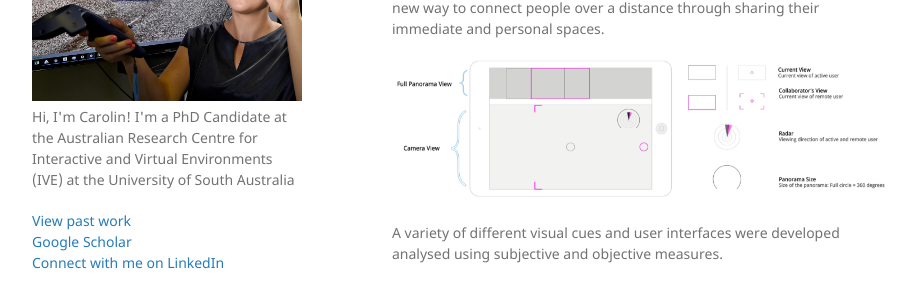
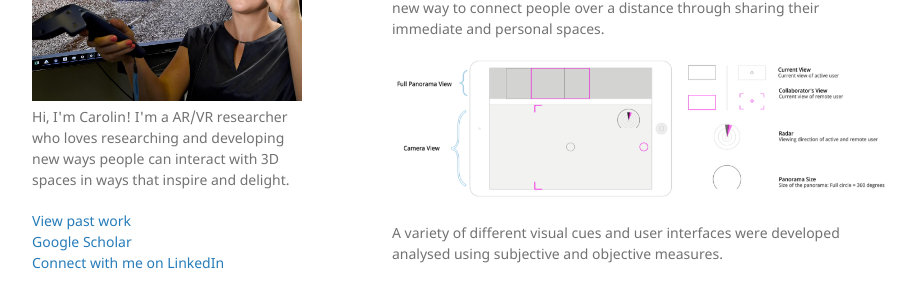
Before and after one commit to kiwicarolin/kiwicarolin.github.io, a Jekyll site: the page built from SocialPanorama.md, in a window 1280 px wide. Shown: the part 241-525 px from the top of the page, without its empty margins (178-1098 px from the left). Built offline with Jekyll 4.4.1, drawn with Linux system fonts in a browser that asks for light colours; grey boxes are pictures that could not be loaded.

Commit message:
Add new images and change profile description

```diff
--- a/_config.yml
+++ b/_config.yml
@@ -1,6 +1,6 @@
 title: Carolin Reichherzer
 logo: /assets/img/Vive.jpeg
-description: Hi, I'm Carolin! I'm a PhD Candidate at the Australian Research Centre for Interactive and Virtual Environments (IVE) at the University of South Australia
+description: Hi, I'm Carolin! I'm a AR/VR researcher who loves researching and developing new ways people can interact with 3D spaces in ways that inspire and delight.
 show_downloads: false
 google_analytics: UA-59119528-1
 theme: jekyll-theme-minimal
```
Also changed, not shown: index.md (+3 -0 lines), assets/img/RGCC.jpg (added), assets/img/SAExcellence.jpg (added).
